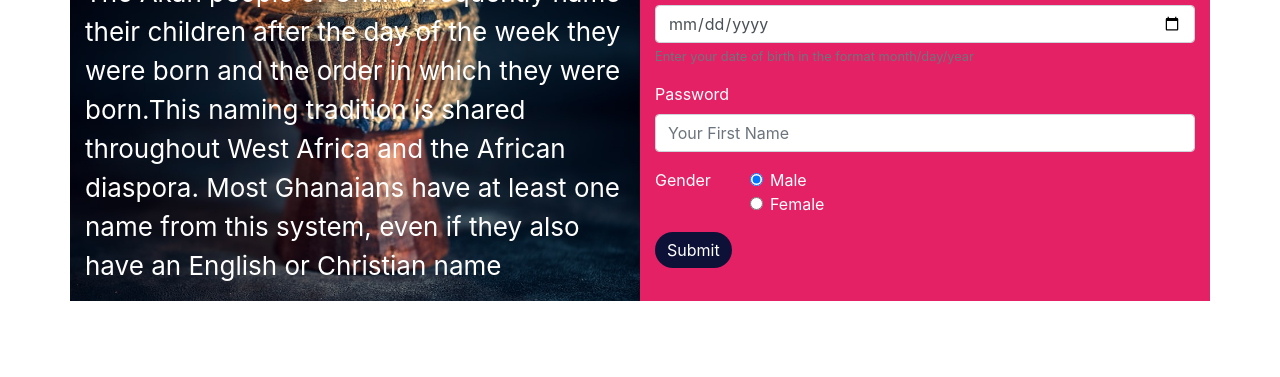
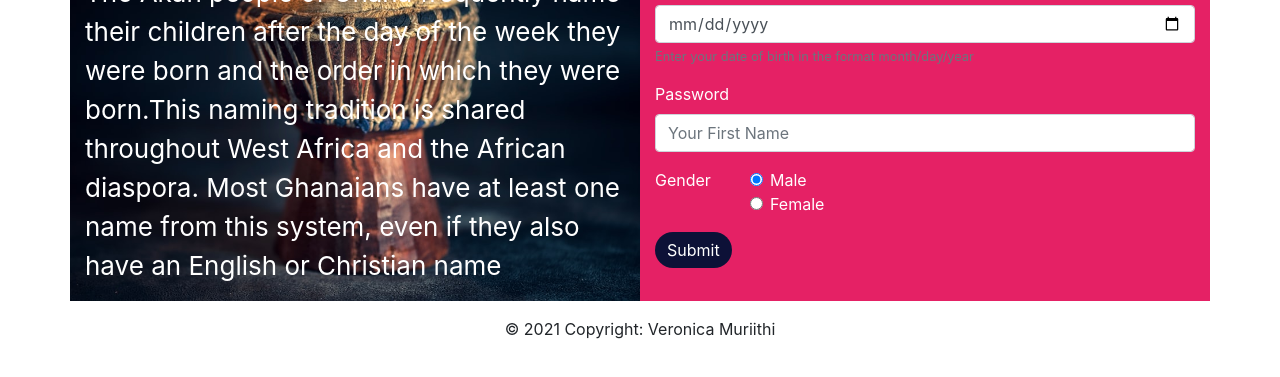
Before and after one commit to verowangari/Akan-Names, a plain HTML site: page index.html in a window 1280 px wide. Shown: the part 229-606 px from the top of the page. Drawn offline with nearby package versions, Linux system fonts and the light colour scheme; a web font is replaced by a local one.

```diff
--- a/index.html
+++ b/index.html
@@ -38,6 +38,7 @@
               >HOME<span class="sr-only">(current)</span></a
             >
           </li>
+
           <li class="nav-item">
             <a class="nav-link" href="#">ABOUT</a>
           </li>
@@ -92,7 +93,7 @@
             <fieldset class="form-group">
               <div class="row">
                 <legend class="col-form-label col-sm-2 pt-0">Gender</legend>
-                <div class="col-sm-10">
+                <div class="col-sm">
                   <div class="form-check">
                     <input
                       class="form-check-input"
@@ -126,6 +127,18 @@
         </div>
       </div>
     </div>
+    <!-- footer -->
+    <!-- Footer -->
+<footer class="page-footer font-large">
+
+  <!-- Copyright -->
+  <div class="footer-copyright text-center py-3">© 2021 Copyright:
+    <a>Veronica Muriithi</a>
+  </div>
+  <!-- Copyright -->
+
+</footer>
+<!-- Footer -->
 
     <!-- boostraplinks -->
     <script
```
